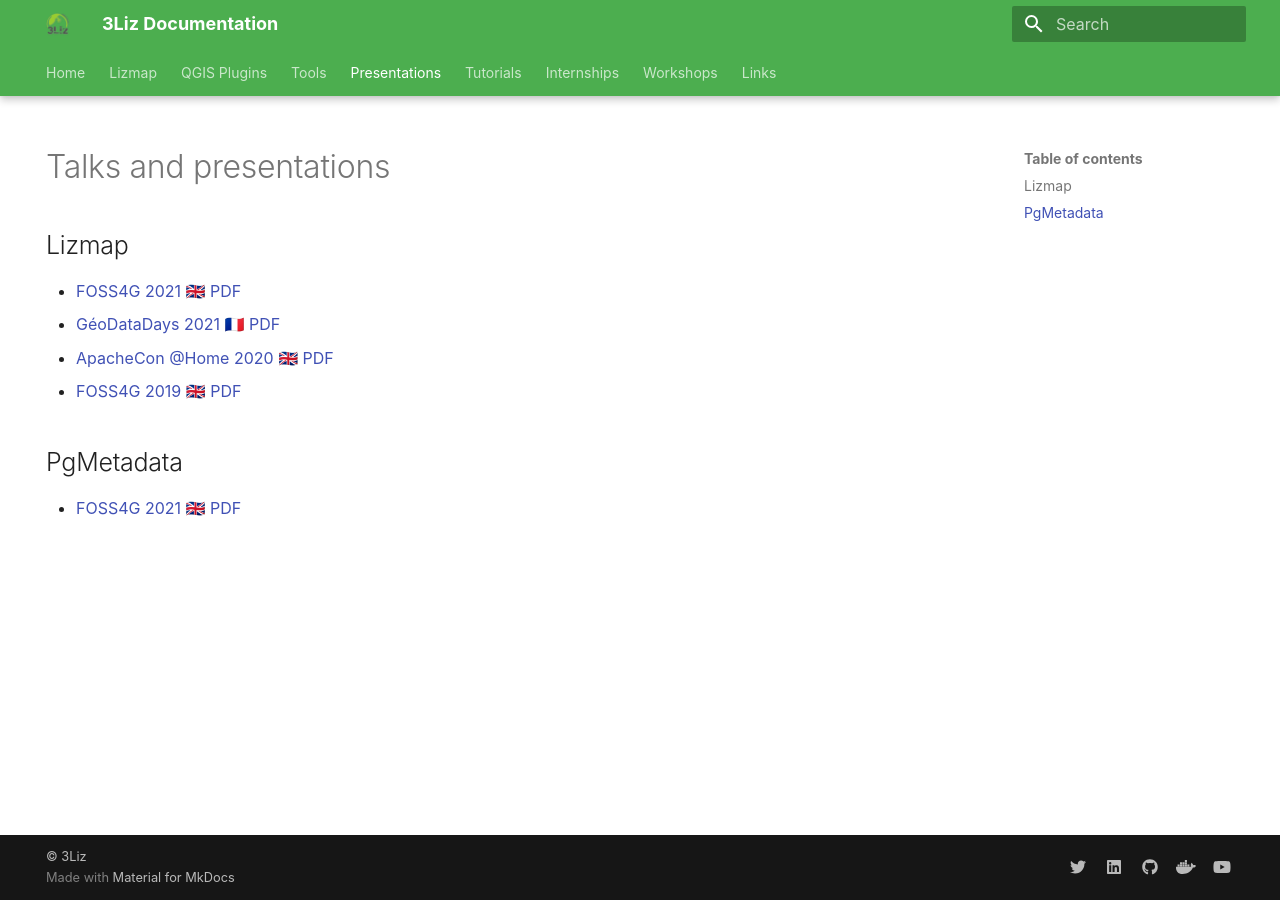
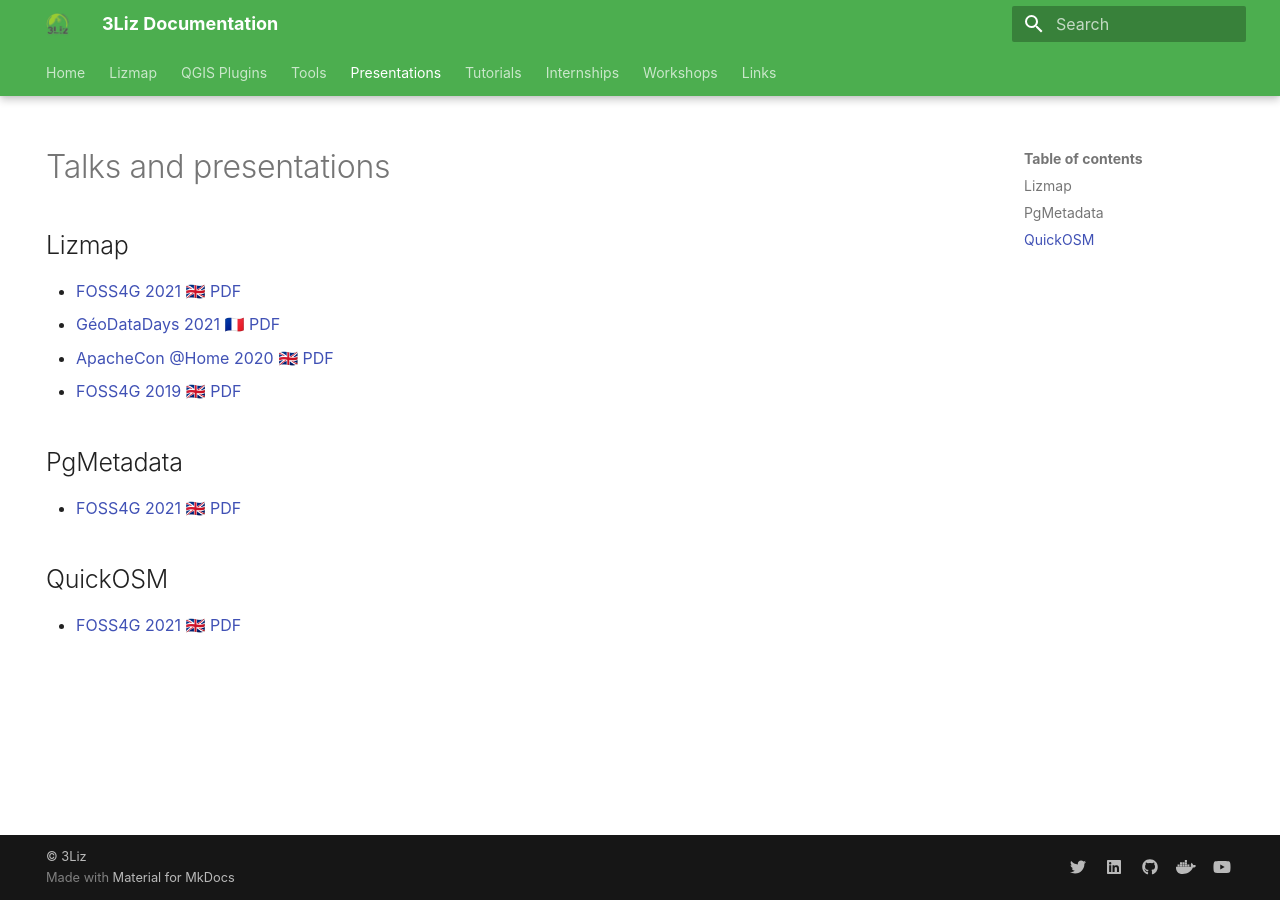
Before and after one commit to 3liz/3liz.github.io, an MkDocs documentation site: the page built from docs/talks.md, in a window 1280 px wide. Built offline with MkDocs 1.6.1 and Material for MkDocs 9.7.7, drawn with Linux system fonts in a browser that asks for light colours; nearby versions of some CDN libraries.

Commit message:
Update OSM in QGIS links

```diff
--- a/docs/talks.md
+++ b/docs/talks.md
@@ -15,3 +15,7 @@
 ## PgMetadata
 
 * [FOSS4G 2021 🇬🇧](https://docs.3liz.org/presentations/2021-09-Foss4G-PgMetadata.html) [PDF](https://docs.3liz.org/presentations/pdf/FOSS4G-2021-PgMetadata.pdf)
+
+## QuickOSM
+
+* [FOSS4G 2021 🇬🇧](https://docs.3liz.org/presentations/2021-09-foss4g-osm-in-qgis.html) [PDF](https://docs.3liz.org/presentations/pdf/FOSS4G-2021-osm-in-qgis.pdf)
```
